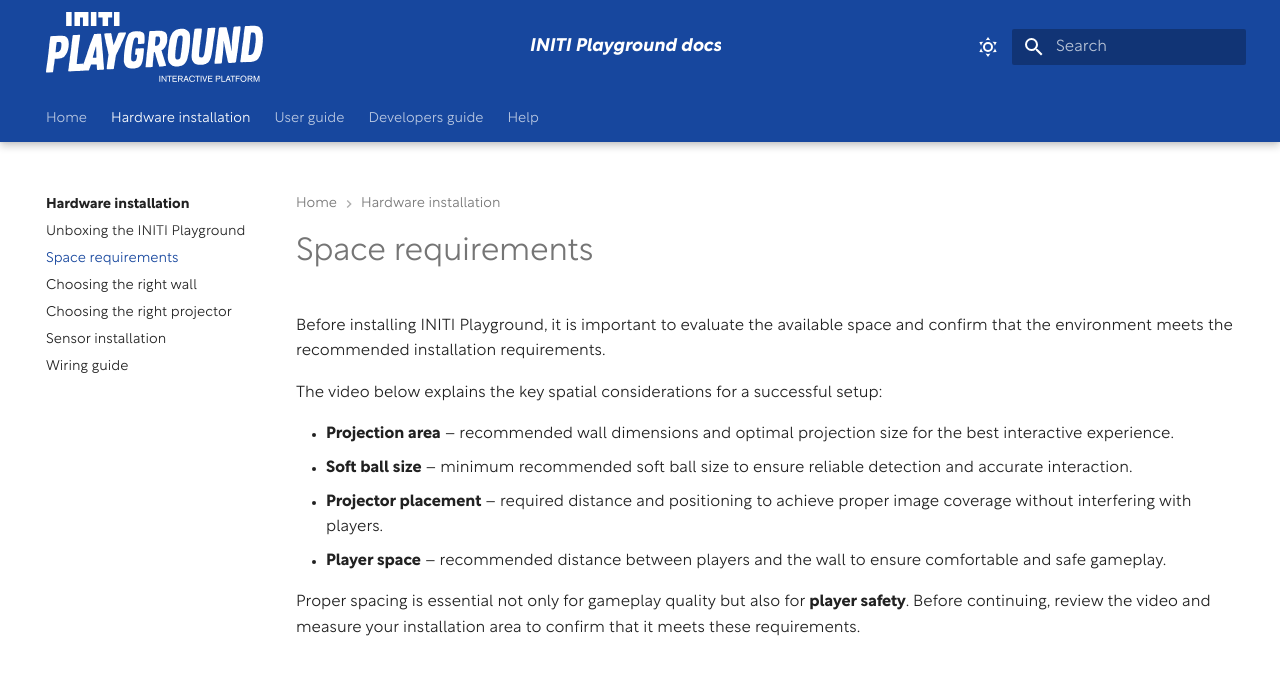
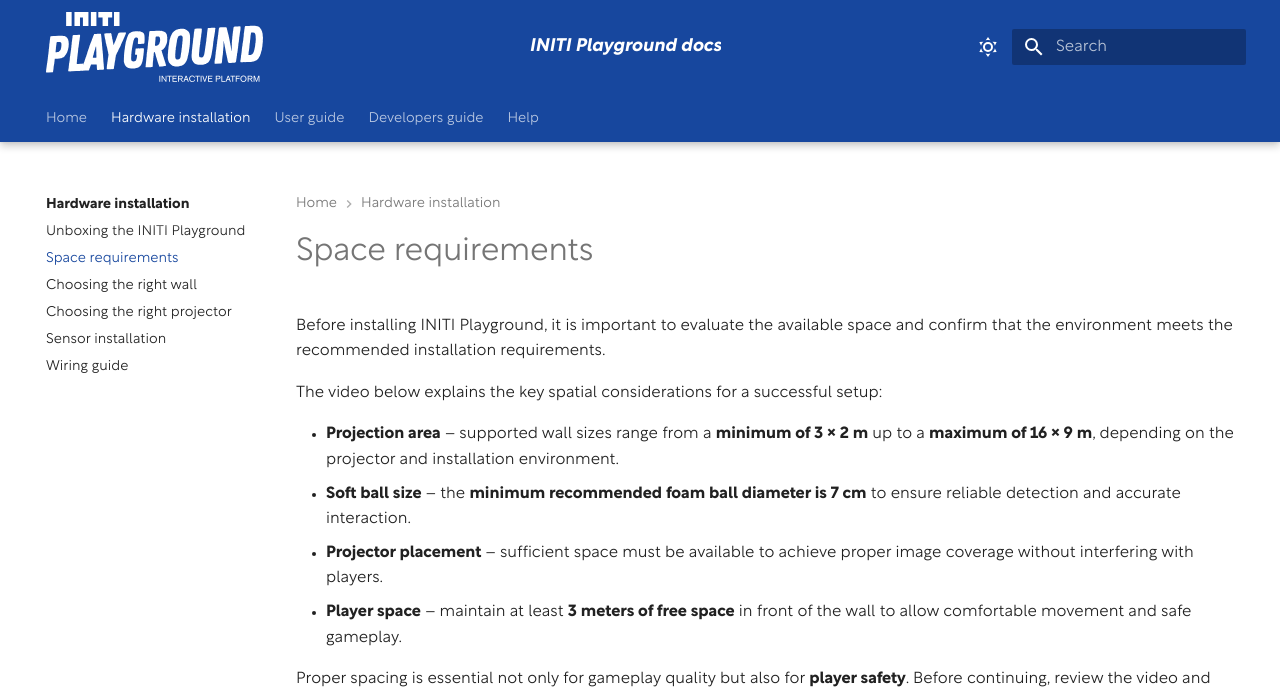
Before and after one commit to INITI-Playground/initi-playground-docs, an MkDocs documentation site: the page built from docs/installation/space-requirements.md, in a window 1280 px wide and 900 px high, cut to the strip 0-695 px from the top of the window. Built offline with MkDocs 1.6.1 and Material for MkDocs 9.7.7, drawn with Linux system fonts in a browser that asks for light colours.

Commit message:
Revise space requirements documentation for clarity and detail

```diff
--- a/docs/installation/space-requirements.md
+++ b/docs/installation/space-requirements.md
@@ -9,12 +9,13 @@
 
 The video below explains the key spatial considerations for a successful setup:
 
-- **Projection area** – recommended wall dimensions and optimal projection size for the best interactive experience.
-- **Soft ball size** – minimum recommended soft ball size to ensure reliable detection and accurate interaction.
-- **Projector placement** – required distance and positioning to achieve proper image coverage without interfering with players.
-- **Player space** – recommended distance between players and the wall to ensure comfortable and safe gameplay.
+- **Projection area** – supported wall sizes range from a **minimum of 3 × 2 m** up to a **maximum of 16 × 9 m**, depending on the projector and installation environment.
+- **Soft ball size** – the **minimum recommended foam ball diameter is 7 cm** to ensure reliable detection and accurate interaction.
+- **Projector placement** – sufficient space must be available to achieve proper image coverage without interfering with players.
+- **Player space** – maintain at least **3 meters of free space** in front of the wall to allow comfortable movement and safe gameplay.
 
 Proper spacing is essential not only for gameplay quality but also for **player safety**. Before continuing, review the video and measure your installation area to confirm that it meets these requirements.
+
 
 <br />
 <div class="center imageWidth" markdown>
```
